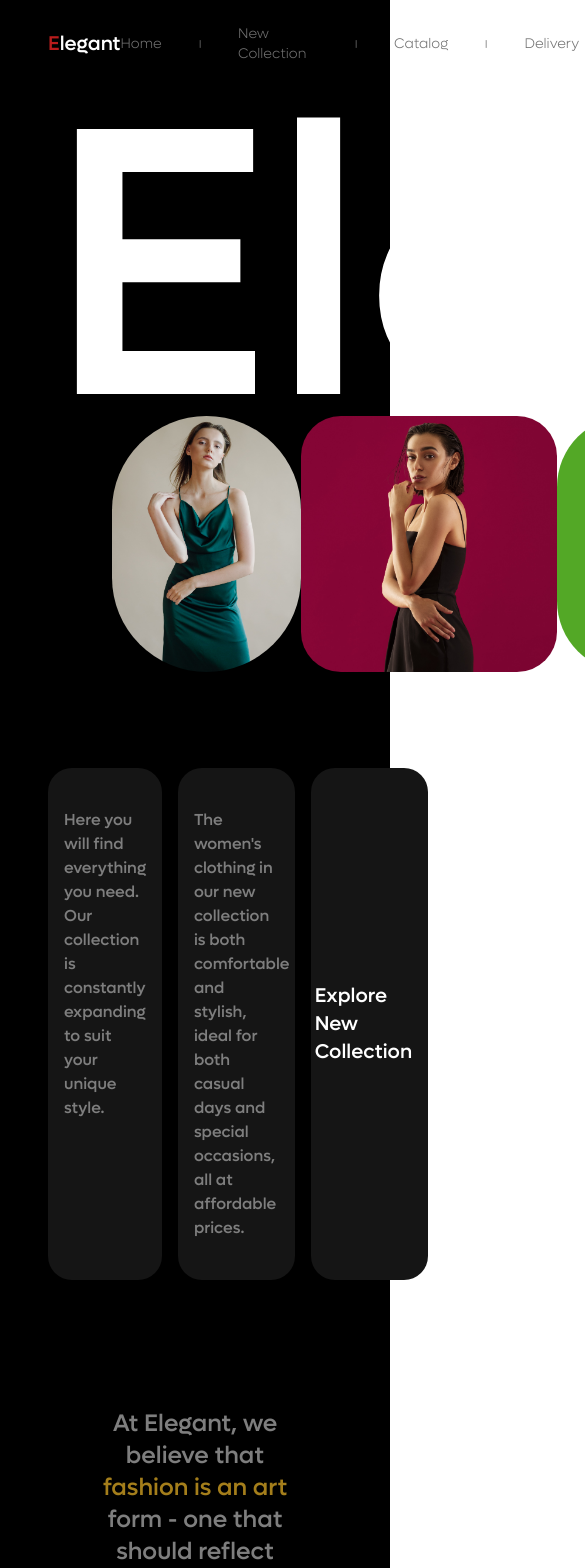
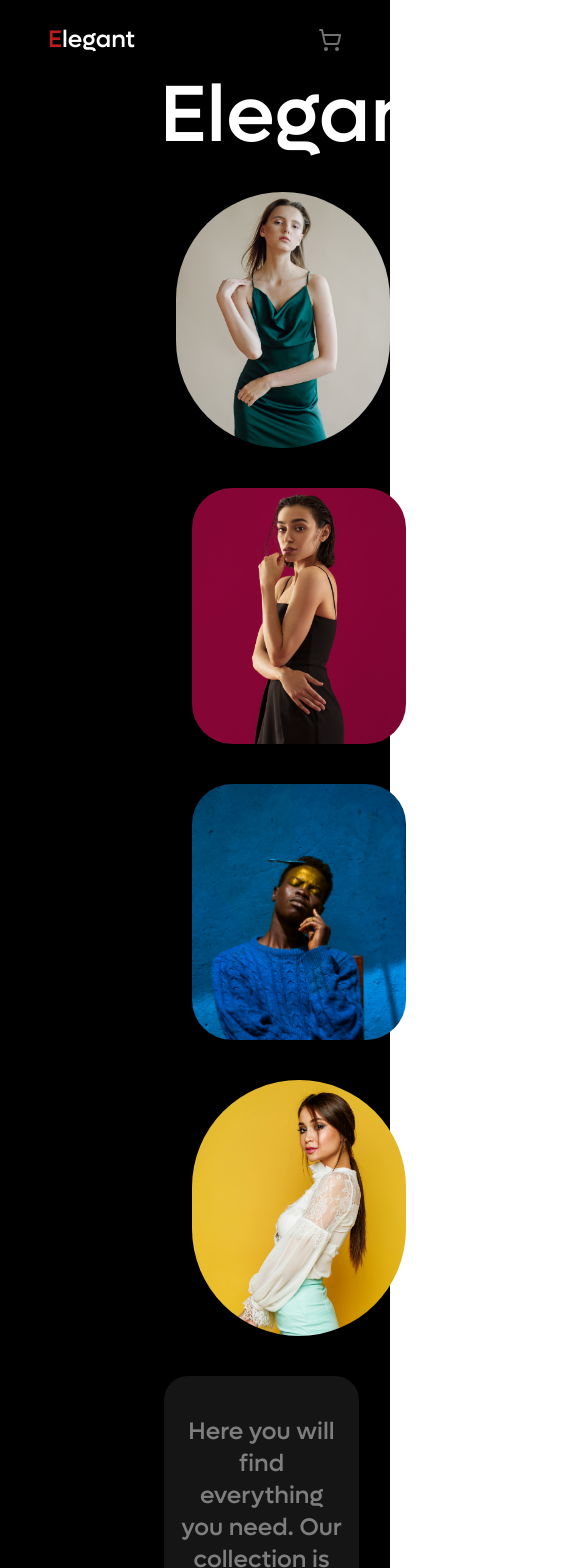
Before and after one commit to varshaa-t/elegant, a React (Vite) app: page / in a window 390 px wide. Shown: the top 1568 px of the page, 585 px wide, since content can reach past the window. Built offline with nearby package versions, Linux system fonts and the light colour scheme.

Commit message:
responsive

```diff
--- a/src/App.css
+++ b/src/App.css
@@ -20,10 +20,25 @@
   .image{
     @apply w-64 h-64 object-cover
   }
-  .list-element{
-    @apply text-sm
+  .image-lg{
+    @apply w-80 h-80 object-cover
+  }
+  .image-md{
+    @apply w-96 h-96 object-cover
+  }
+  .image-sm{
+    @apply w-64 h-64 object-cover
+  }
+  .image-size{
+    @apply lg:image-lg md:image-md sm:image-sm
   }
   .card{
     @apply bg-[#151515] px-4 py-10 rounded-3xl w-[30vw]
   }
+  .card-xl{
+    @apply w-[25vw]
+  }
+  .card-lg{
+    @apply w-[50vw] text-2xl text-center
+  }
 }
--- a/src/components/About.jsx
+++ b/src/components/About.jsx
@@ -4,10 +4,15 @@ import { motion } from 'framer-motion';
 
 function About() {
   return (
-    <div className='text-[#7e7e7e] mt-52 flex flex-col space-y-32 pb-24'>
-        <div className='flex space-x-4'>
+    <div className='text-[#7e7e7e] mt-52 flex flex-col space-y-32 pb-24
+                        xl:pt-24 lg:pt-[35rem] md:pt-[95rem] sm:pt-[67rem]'
+    >
+        <div className='flex space-x-4 xl:justify-center
+                        lg:grid lg:grid-cols-1 lg:mx-auto lg:space-y-10
+                        md:ml-24'
+        >
             <motion.div
-                className='card'
+                className='card xl:card-xl lg:card-lg lg:ml-5'
                 initial={{opacity: 0, y:100}}
                 whileInView={{
                     opacity: 1,
@@ -23,7 +28,7 @@ function About() {
                 your unique style.
             </motion.div>
             <motion.div
-                className='card'
+                className='card xl:card-xl lg:card-lg'
                 initial={{opacity: 0, y:100}}
                 whileInView={{
                     opacity: 1,
@@ -41,7 +46,8 @@ function About() {
                 affordable prices.
             </motion.div>
             <motion.div
-                className='card flex items-center justify-center space-x-3 text-white text-xl'
+                className=' card flex items-center justify-center space-x-3 text-white text-xl
+                            xl:card-xl lg:card-lg'
                 initial={{opacity: 0, y:100}}
                 whileInView={{
                     opacity: 1,
@@ -54,7 +60,7 @@ function About() {
                 }}
             >
                 <div>Explore New Collection</div>
-                <LuArrowUpRight />
+                <LuArrowUpRight className='sm:text-5xl'/>
             </motion.div>
         </div>
         <motion.div
--- a/src/components/HeroSection.jsx
+++ b/src/components/HeroSection.jsx
@@ -33,17 +33,25 @@ function HeroSection() {
   return (
     <div className='text-white -mt-20'>
         <motion.div
-            className='text-[24rem] relative z-10'
+            className=' text-[24rem] relative z-10
+                        xl:text-[15rem] xl:left-28 xl:top-10
+                        lg:text-[13rem] lg:left-12 lg:top-16
+                        md:text-[10rem] md:left-10 md:top-20
+                        sm:text-[5rem] sm:left-28'
             initial={{opacity: 0, y:100}}
             animate={{opacity: 1, y:0}}
             transition={{duration: 1, ease: "easeInOut", delay: "1"}}
         >
             Elegant
         </motion.div>
-        <div className='flex left-28 absolute top-[26rem]'>
+        <div className='flex left-28 absolute top-[26rem] xl:left-0 xl:top-[19rem]
+                        lg:grid lg:grid-cols-2 lg:space-x-4 lg:space-y-4 lg:left-40 lg:top-[20rem]
+                        md:grid md:grid-cols-1 md:space-y-10
+                        sm:top-[12rem] sm:left-44'
+        >
             <motion.img
                 src={img1}
-                className='image object-top rounded-full'
+                className='image object-top rounded-full image-size'
                 variants={imageVariants1}
                 initial={'hidden'}
                 animate={'show'}
@@ -55,7 +63,7 @@ function HeroSection() {
             />
             <motion.img
                 src={img2}
-                className='image rounded-[2.5rem]'
+                className='image rounded-[2.5rem] image-size'
                 variants={imageVariants1}
                 initial={'hidden'}
                 animate={'show'}
@@ -66,7 +74,7 @@ function HeroSection() {
                 }}
             />
             <motion.div
-                className='w-64 h-64 bg-[#53a826] rounded-full'
+                className='w-64 h-64 bg-[#53a826] rounded-full lg:hidden'
                 initial={{
                     opacity: 0,
                     y: -100
@@ -85,7 +93,7 @@ function HeroSection() {
                 <div className='ml-12 text-xl'>Explore Catalog</div>
             </motion.div>
             <motion.img
-                className='image rounded-[2.5rem]'
+                className='image rounded-[2.5rem] image-size'
                 src={img3}
                 variants={imageVariants2}
                 initial='hidden'
@@ -97,7 +105,7 @@ function HeroSection() {
                 }}
             />
             <motion.img
-                className='image object-top rounded-full'
+                className='image object-top rounded-full image-size'
                 src={img4}
                 variants={imageVariants2}
                 initial='hidden'
--- a/src/components/Navbar.jsx
+++ b/src/components/Navbar.jsx
@@ -15,21 +15,23 @@ function Navbar() {
         delay: 0.2
       }}
     >
-        <div className='text-xl'>
+        <div className='text-xl xl:text-4xl sm:text-2xl'>
             <span className='text-red-700'>E</span>legant
         </div>
-        <ul className='flex items-center space-x-8 font-lufga-light text-[#717171]'>
-            <li className='list-element'>Home</li>
+        <ul className=' flex items-center space-x-8 font-lufga-light text-[#717171]
+                        xl:hidden'
+        >
+            <li>Home</li>
             <IoRemoveOutline className='rotate-90'/>
-            <li className='list-element'>New Collection</li>
+            <li>New Collection</li>
             <IoRemoveOutline className='rotate-90'/>
-            <li className='list-element'>Catalog</li>
+            <li>Catalog</li>
             <IoRemoveOutline className='rotate-90'/>
-            <li className='list-element'>Delivery</li>
+            <li>Delivery</li>
             <IoRemoveOutline className='rotate-90'/>
-            <li className='list-element'>Contact Us</li>
+            <li>Contact Us</li>
         </ul>
-        <LuShoppingCart className='text-[#717171] text-xl'/>
+        <LuShoppingCart className='text-[#717171] text-xl xl:text-4xl sm:text-2xl'/>
     </motion.div>
   )
 }
--- a/tailwind.config.js
+++ b/tailwind.config.js
@@ -9,6 +9,22 @@ export default {
       'lufga': ['Lufga'],
       'lufga-light': ['Lufga-light']
     },
+    screens: {
+      "2xl": { max: "1536px" },
+      // => @media (max-width: 1536px) { ... }
+
+      xl: { max: "1280px" },
+      // => @media (max-width: 1280px) { ... }
+
+      lg: { max: "1024px" },
+      // => @media (max-width: 1024px) { ... }
+
+      md: { max: "768px" },
+      // => @media (max-width: 768px) { ... }
+
+      sm: { max: "640px" },
+      // => @media (max-width: 640px) { ... }
+    },
     extend: {},
   },
   plugins: [],
```
